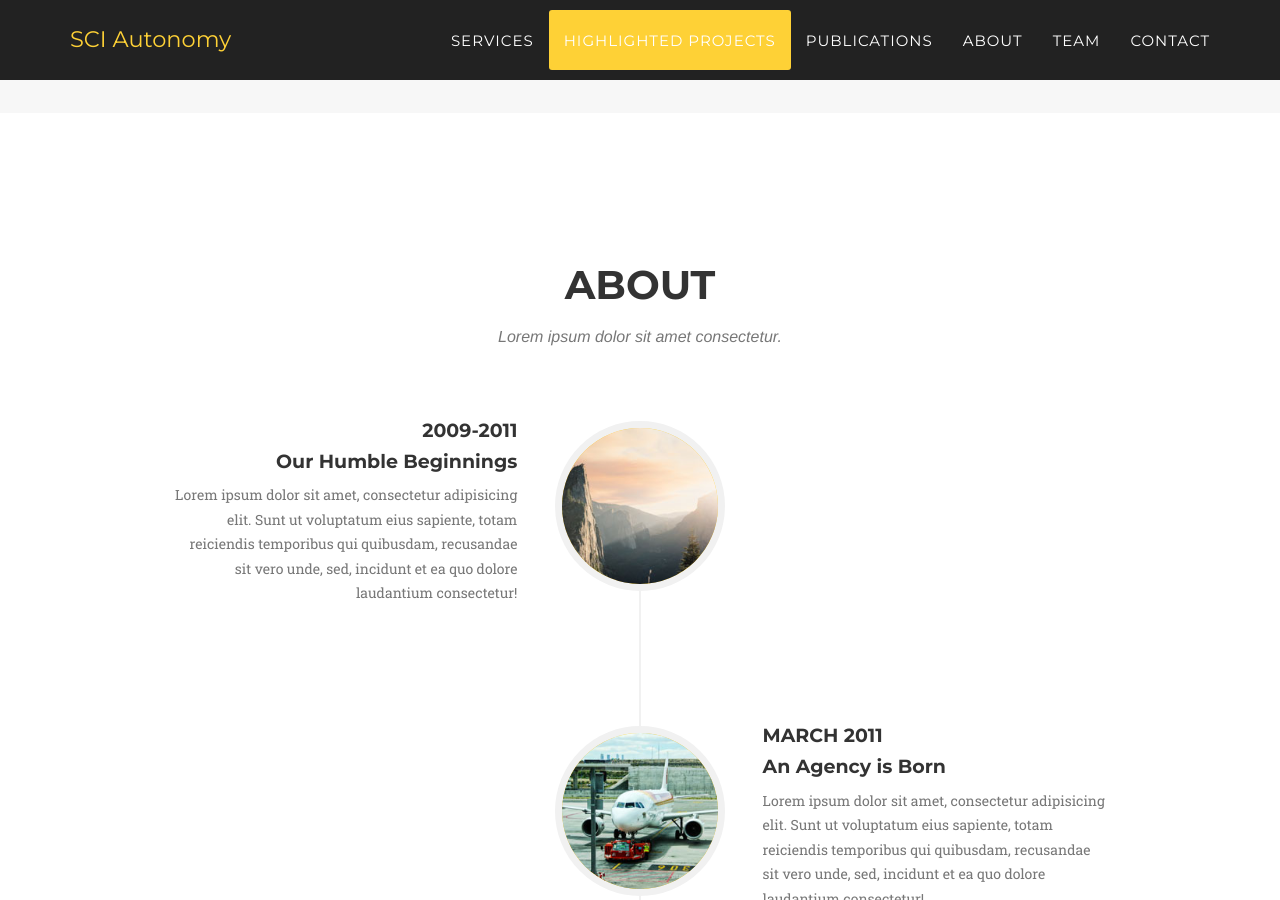
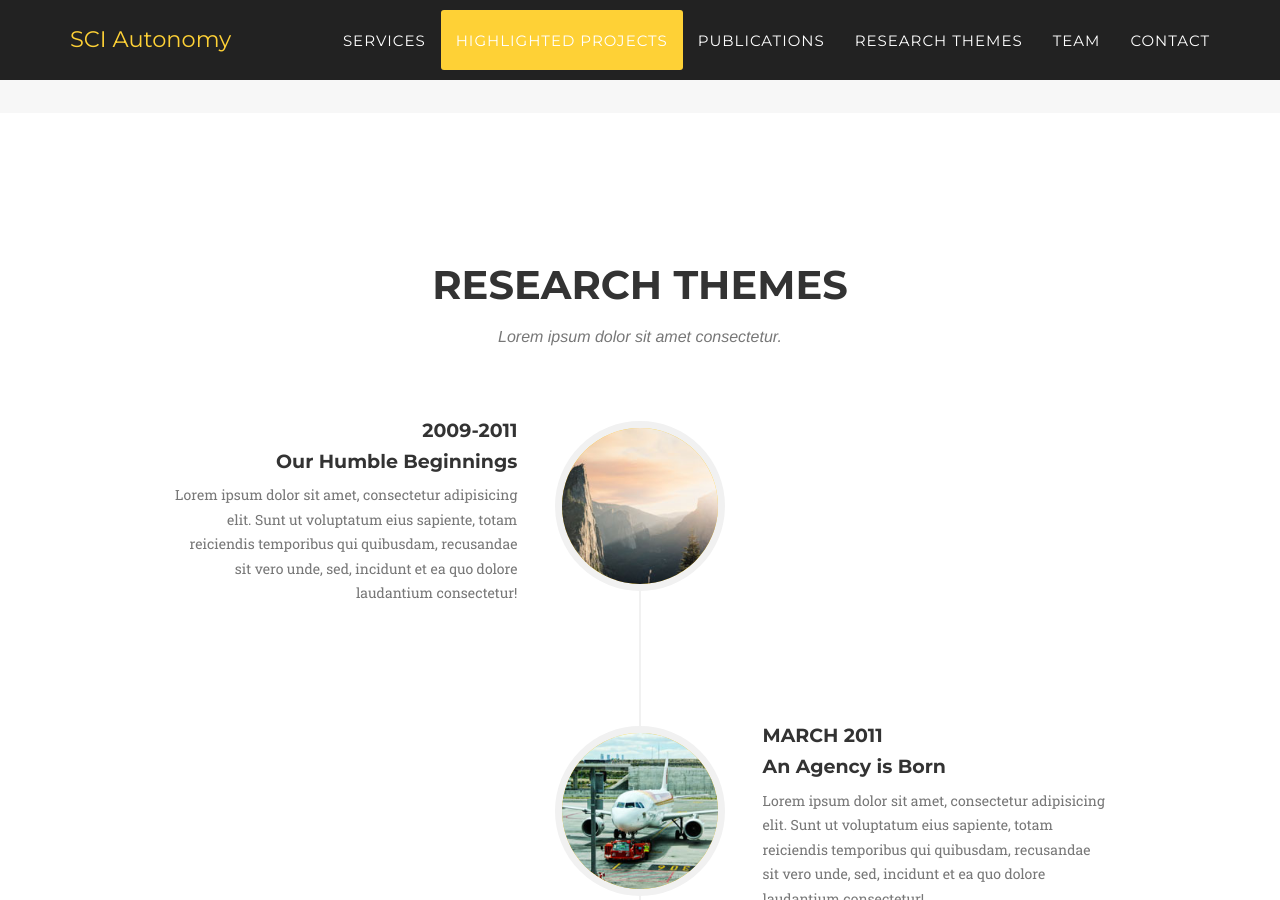
Before and after one commit to ChoiJangho/sci_autonomy_lab_website, a Jekyll site: the page built from index.html, in a window 1280 px wide and 900 px high, scrolled down 2525 px. Built offline with Jekyll 4.4.1, drawn with Linux system fonts in a browser that asks for light colours; some web fonts are replaced.

Commit message:
change name: about -> research_themes.

```diff
--- a/_includes/header.html
+++ b/_includes/header.html
@@ -28,7 +28,7 @@
                         <a href="{{ site.baseurl }}/publications/">Publications</a>
                     </li>
                     <li>
-                        <a class="page-scroll" href="#about">About</a>
+                        <a class="page-scroll" href="#research_themes">Research Themes</a>
                     </li>
                     <li>
                         <a class="page-scroll" href="#team">Team</a>
--- a/_includes/about.html
+++ b/_includes/research_themes.html
@@ -1,9 +1,9 @@
 <!-- About Section -->
-    <section id="about">
+    <section id="research_themes">
         <div class="container">
             <div class="row">
                 <div class="col-lg-12 text-center">
-                    <h2 class="section-heading">About</h2>
+                    <h2 class="section-heading">Research Themes</h2>
                     <h3 class="section-subheading text-muted">Lorem ipsum dolor sit amet consectetur.</h3>
                 </div>
             </div>
--- a/_layouts/default.html
+++ b/_layouts/default.html
@@ -9,7 +9,7 @@
     {% include header.html %}
     {% include services.html %}
     {% include portfolio_grid.html %}
-    {% include about.html %}
+    {% include research_themes.html %}
     {% include team.html %}
     {% include clients.html %}
     {% include contact.html %}
```
